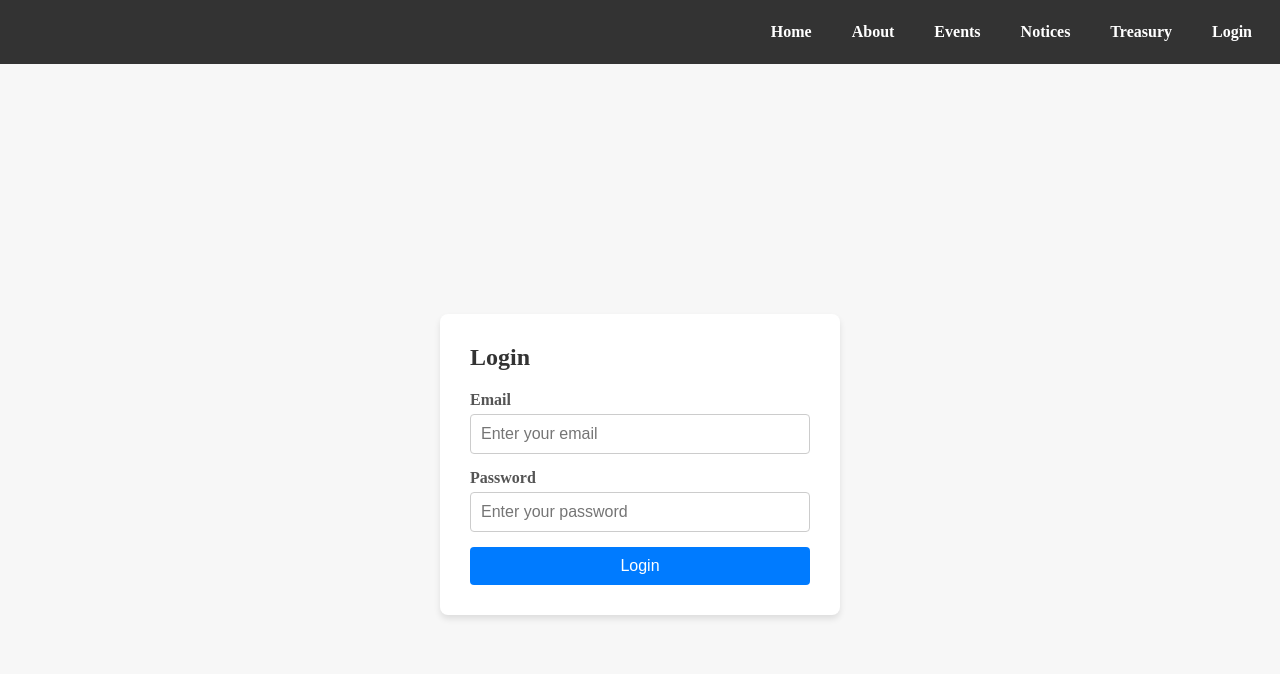
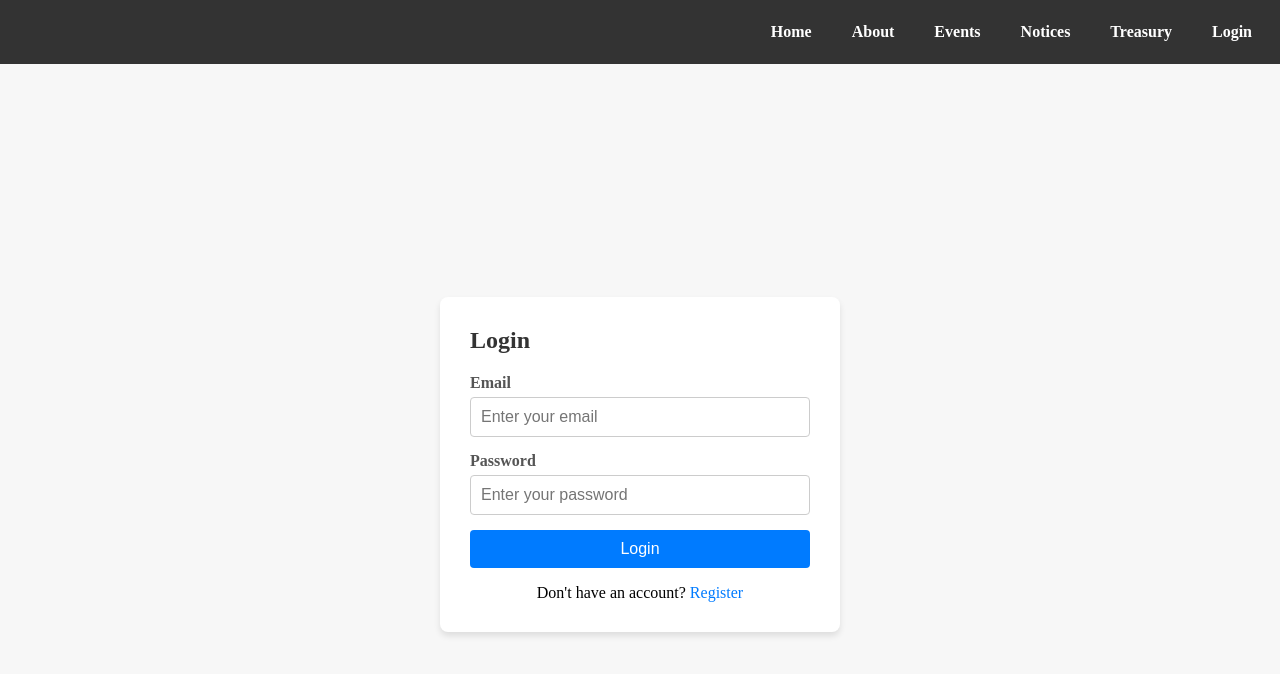
Before and after one commit to SakibSibly/just-cse-club-backend, a React (Vite) app in the folder frontend/: page /login in a window 1280 px wide. Shown: the top 674 px of the page. Built offline with nearby package versions, Linux system fonts and the light colour scheme; no server answers.

Commit message:
Registration link added to Login page

```diff
--- a/frontend/src/pages/Login/Login.css
+++ b/frontend/src/pages/Login/Login.css
@@ -56,6 +56,21 @@
     background-color: #0056b3;
 }
 
+.register-link {
+    text-align: center;
+    margin-top: 1rem;
+}
+
+.register-link a {
+    text-decoration: none;
+    color: #007bff;
+}
+
+.register-link a:hover {
+    text-decoration: underline;
+    cursor: pointer;
+}
+
 .error-message {
     color: red;
     font-weight: bold;
--- a/frontend/src/pages/Login/Login.jsx
+++ b/frontend/src/pages/Login/Login.jsx
@@ -1,4 +1,5 @@
 import { useState } from "react";
+import { Link } from "react-router-dom";
 import "./Login.css";
 import api from "../../api";
 import { ACCESS_TOKEN } from "../../constants";
@@ -63,6 +64,9 @@
                 <button type="submit" className="login-button">
                     Login
                 </button>
+                <p className="register-link">
+                    Don't have an account? <Link to="/register">Register</Link>
+                </p>
             </form>
         </div>
     );
```
